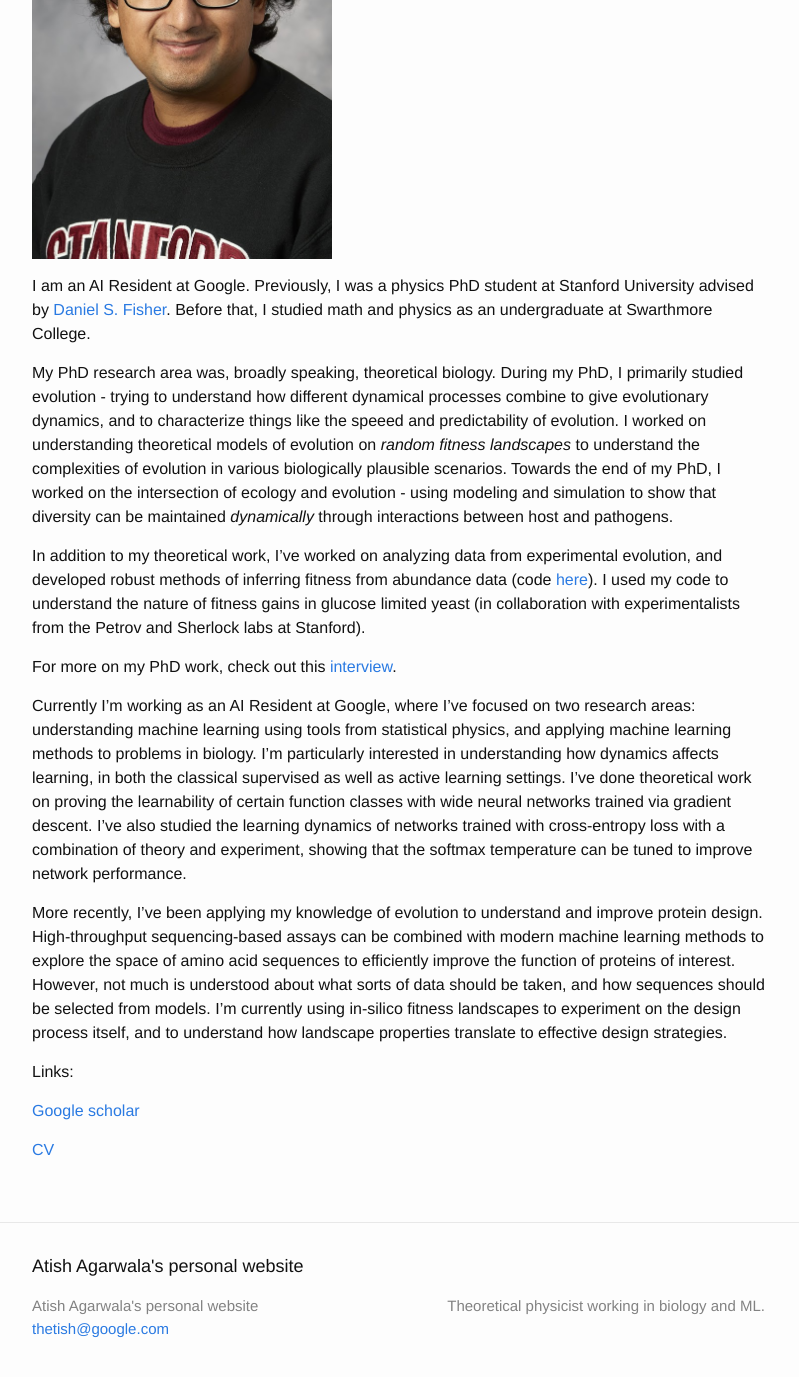
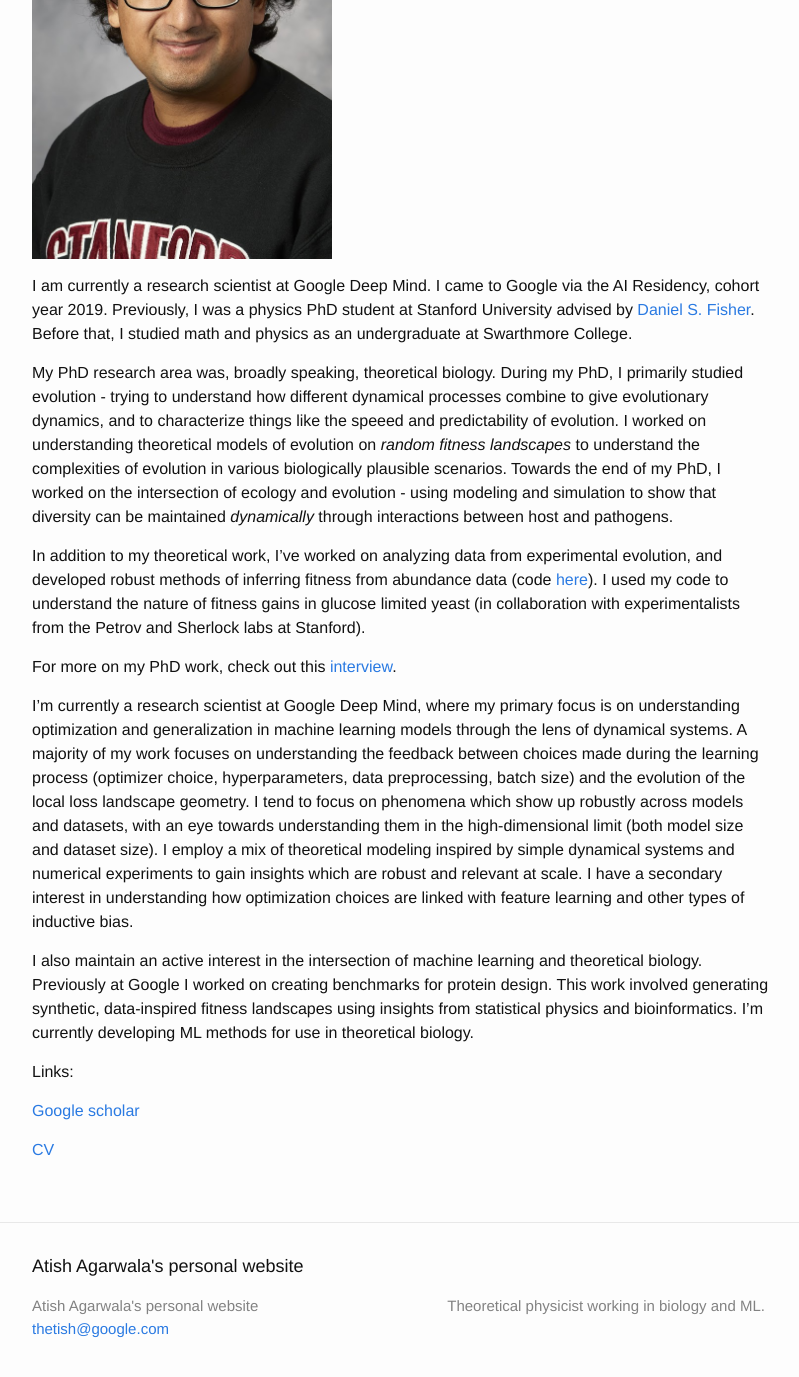
Before and after one commit to atishagarwala/atishagarwala.github.io, a Jekyll site: the page built from about.md, in a window 1280 px wide and 1400 px high, scrolled down 325 px. Shown: the top 1377 px of the window, without its empty margins (238-1037 px from the left). Built offline with Jekyll 4.4.1, drawn with Linux system fonts in a browser that asks for light colours.

Commit message:
Update about.md Q1 2024

```diff
--- a/about.md
+++ b/about.md
@@ -6,7 +6,8 @@ permalink: /bio/
 
 <img src="https://ati.sh/images/atish_headshot.jpg" alt="Atish Agarwala" width="300" />
 
-I am an AI Resident at Google. Previously, I
+I am currently a research scientist at Google Deep Mind. I came to Google via the AI Residency,
+cohort year 2019. Previously, I
 was a physics PhD student at Stanford University advised by
 [Daniel S. Fisher](https://web.stanford.edu/group/dsfisher/index.html).
 Before that, I studied math and physics as an undergraduate at Swarthmore College.
@@ -26,18 +27,19 @@ Petrov and Sherlock labs at Stanford).
 For more on my PhD work, check out this
 [interview](https://stanfordcehg.wordpress.com/2018/11/19/fellows-feature-atish-agarwala/).
 
-Currently I'm working as an AI Resident at Google, where I've focused on two research areas: understanding machine learning using
-tools from statistical physics, and applying machine learning methods to problems in biology. I'm particularly interested in
-understanding how dynamics affects learning, in both the classical supervised as well as active learning settings. I've done
-theoretical work on proving the learnability of certain function classes with wide neural networks trained via gradient descent.
-I've also studied the learning dynamics of networks trained with cross-entropy loss with a combination of theory and experiment,
-showing that the softmax temperature can be tuned to improve network performance.
+I'm currently a research scientist at Google Deep Mind, where my primary focus is on understanding optimization
+and generalization in machine learning models through the lens of dynamical systems. A majority of my work focuses on
+understanding the feedback between choices made during the learning process (optimizer choice, hyperparameters, data preprocessing,
+batch size) and the evolution of the local loss landscape geometry. I tend to focus on phenomena which show up robustly
+across models and datasets, with an eye towards understanding them in the high-dimensional limit (both model size and
+dataset size). I employ a mix of theoretical modeling inspired by simple dynamical systems and numerical experiments
+to gain insights which are robust and relevant at scale. I have a secondary interest in understanding how optimization choices
+are linked with feature learning and other types of inductive bias.
 
-More recently, I've been applying my knowledge of evolution to understand and improve protein design. High-throughput
-sequencing-based assays can be combined with modern machine learning methods to explore the space of amino acid sequences
-to efficiently improve the function of proteins of interest. However, not much is understood about what sorts of data should be
-taken, and how sequences should be selected from models. I'm currently using in-silico fitness landscapes to experiment
-on the design process itself, and to understand how landscape properties translate to effective design strategies.
+I also maintain an active interest in the intersection of machine learning and theoretical biology. Previously at Google I
+worked on creating benchmarks for protein design. This work involved generating synthetic, data-inspired
+fitness landscapes using insights from statistical physics and bioinformatics. I'm currently developing ML methods for
+use in theoretical biology.
 
 
 Links:
```
